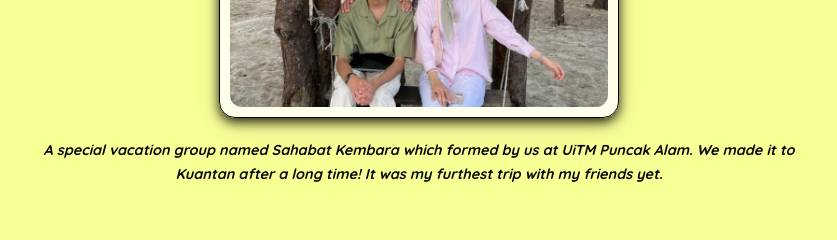
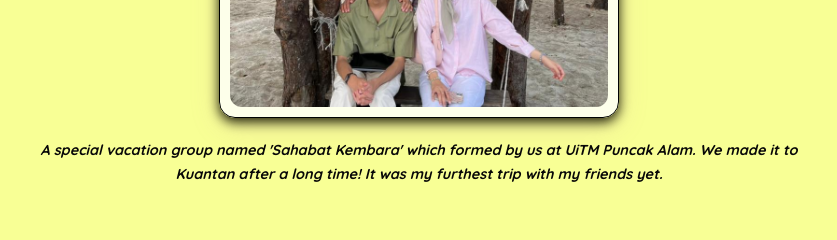
Before and after one commit to mikamiko02/Webpage-Dr.Cute.net, a plain HTML site: page index.html in a window 1280 px wide. Shown: the part 1100-1340 px from the top of the page, 221-1058 px from the left. Drawn offline with nearby package versions, Linux system fonts and the light colour scheme; a script that the page names is missing.

Commit message:
Add files via upload

```diff
--- a/index.html
+++ b/index.html
@@ -52,7 +52,7 @@
                     <img src="sahabat kembara.jpeg" alt="Sahabat Kembara">
                 </div>
                 <div class="polaroid-caption">
-                    <p>A special vacation group named Sahabat Kembara which formed by us at UiTM Puncak Alam. We made it to Kuantan after a long time! It was my furthest trip with my friends yet.</p>
+                    <p>A special vacation group named 'Sahabat Kembara' which formed by us at UiTM Puncak Alam. We made it to Kuantan after a long time! It was my furthest trip with my friends yet.</p>
                     <br></br>
                 </div>
                 <div class="polaroid-container">
```
